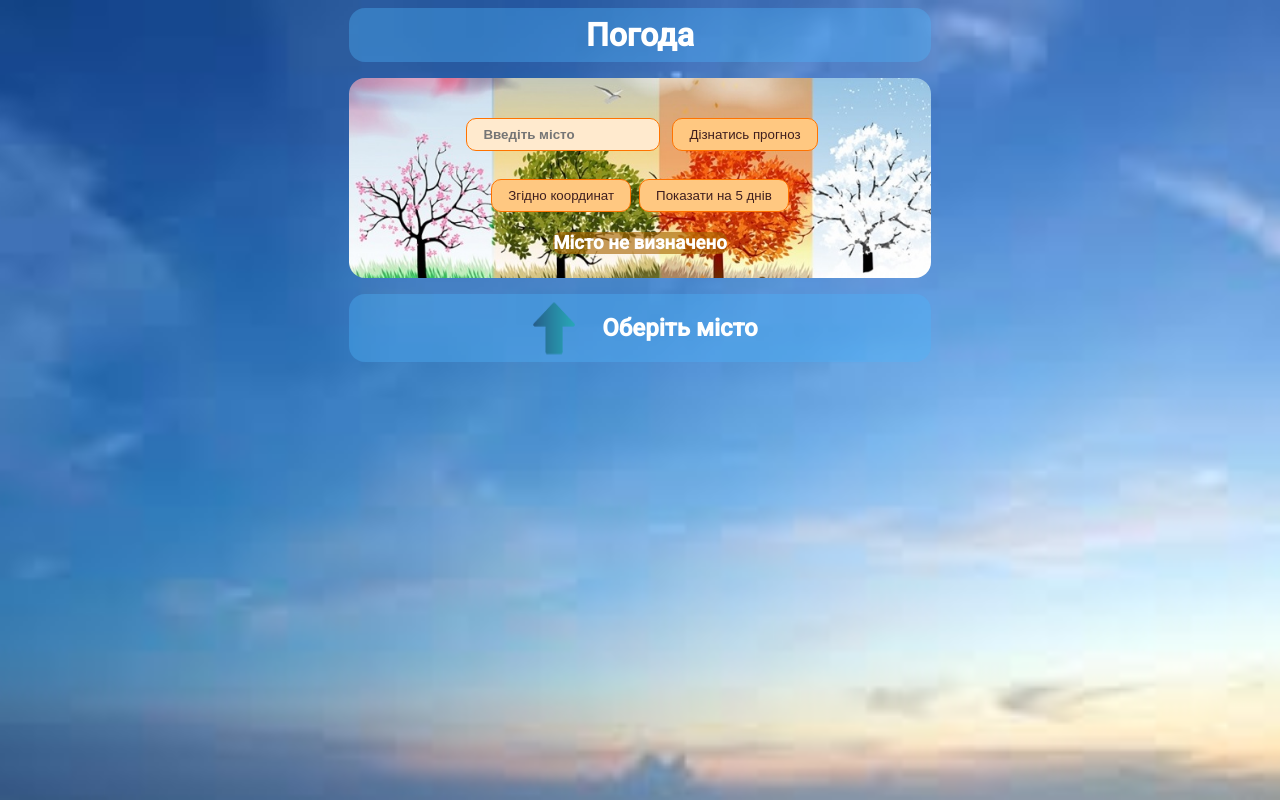
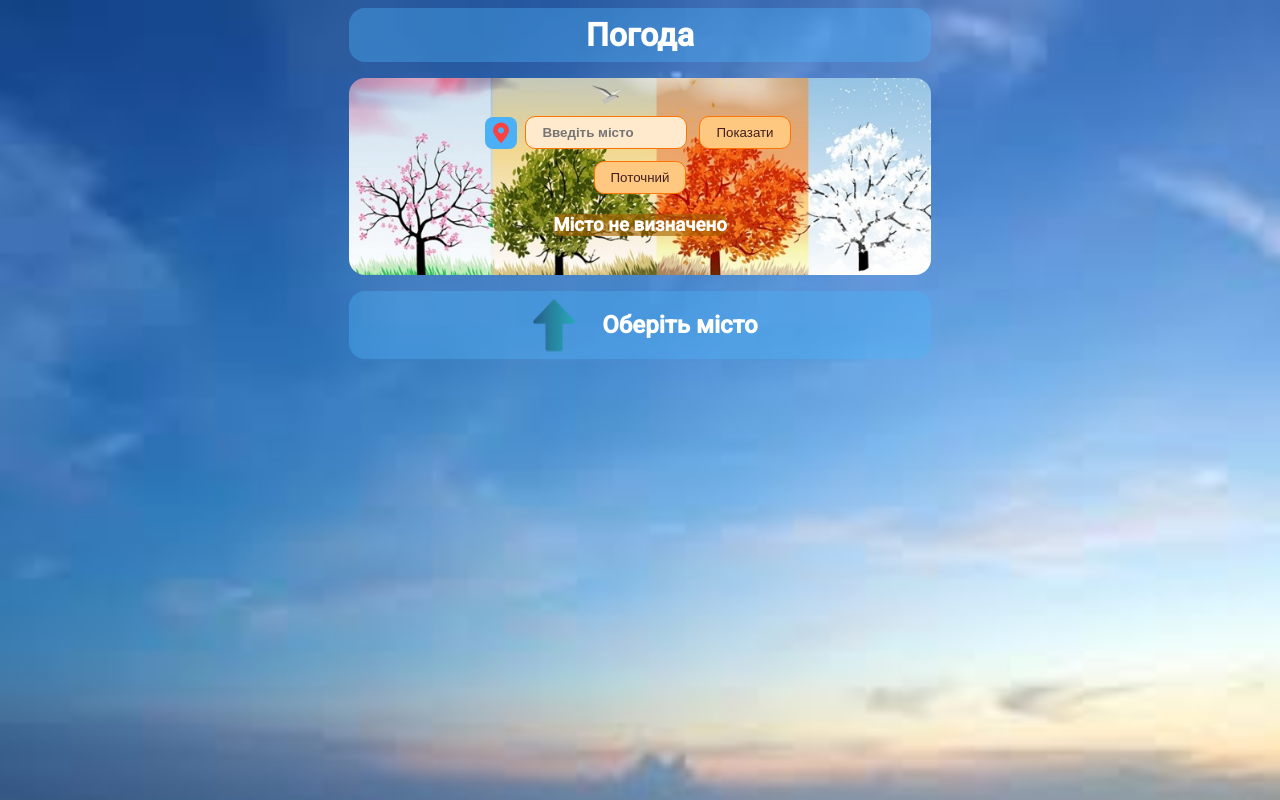
Before and after one commit to Oleg-Koshelevskiy/Weather-app, a React (Create React App) app: page / in a window 1280 px wide. Built offline with nearby package versions, Linux system fonts and the light colour scheme.

Commit message:
fixed input parts

```diff
--- a/src/components/CurrentWeatherDashboard.js
+++ b/src/components/CurrentWeatherDashboard.js
@@ -2,6 +2,7 @@ import CityNotChosen from "./CityNotChosen";
 import styles from "./CurrentWeatherDashboard.module.css";
 
 const CurrentWeatherDashboard = (props) => {
+  console.log(props.current);
   if (!props.showWeather) {
     return <CityNotChosen />;
   }
@@ -39,7 +40,7 @@ const CurrentWeatherDashboard = (props) => {
     sunsetMins = "0" + sunsetMins;
   }
   const sky = props.current.sky;
-  const icon = `/icons/${props.item.weather[0].icon}.png`;
+  const icon = `/icons/${props.current.icon}.png`;
   const windSpeed = Math.round(props.current.windSpeed);
   let windDeg = props.current.windDeg;
   if (windDeg >= 22.5 && windDeg < 67.5) windDeg = "ПН-СХ";
--- a/src/components/CurrentWeatherDashboard.module.css
+++ b/src/components/CurrentWeatherDashboard.module.css
@@ -19,12 +19,16 @@
   border-radius: 0.5rem;
 }
 
+.img {
+  height: 4.5rem;
+}
+
 @media (max-width: 430px) {
   .container {
     font-size: 0.8rem;
     padding: 0.5rem;
   }
   .img {
-    height: 80px;
+    height: 3.5rem;
   }
 }
--- a/src/components/InputCity.js
+++ b/src/components/InputCity.js
@@ -1,6 +1,6 @@
 import { useRef } from "react";
 import Button from "../UI/Button";
-import classes from "./InputCity.module.css";
+import styles from "./InputCity.module.css";
 
 const InputCity = (props) => {
   const inputCity = useRef();
@@ -8,9 +8,9 @@ const InputCity = (props) => {
   let forecastType;
 
   if (props.currentType) {
-    forecastType = "Показати на 5 днів";
+    forecastType = "Поточний";
   } else {
-    forecastType = "Показати поточний";
+    forecastType = "На 5 днів";
   }
 
   const getCityCoords = (event) => {
@@ -53,18 +53,26 @@ const InputCity = (props) => {
   };
 
   return (
-    <div className={classes.component}>
-      <form onSubmit={getCityCoords} className={classes.form}>
-        <input className={classes.input} type="text" placeholder="Введіть місто" ref={inputCity} />
-        <Button type="submit">Дізнатись прогноз</Button>
+    <div className={styles.component}>
+      <form onSubmit={getCityCoords} className={styles.form}>
+        <button
+          className={styles.gps}
+          type="button"
+          onClick={getCurrentCoords}
+        />
+        <input
+          className={styles.input}
+          type="text"
+          placeholder="Введіть місто"
+          ref={inputCity}
+        />
+        <Button type="submit">Показати</Button>
       </form>
-      <Button type="submit" onClick={getCurrentCoords}>
-        Згідно координат
-      </Button>
       <Button type="submit" onClick={props.changeForecastType}>
         {forecastType}
-      </Button><br/>
-      <h3 className={classes.city} >{props.city}</h3>
+      </Button>
+      <br />
+      <h3 className={styles.city}>{props.city}</h3>
     </div>
   );
 };
--- a/src/components/InputCity.module.css
+++ b/src/components/InputCity.module.css
@@ -2,13 +2,16 @@
   background-image: url("../images/input-background.jpg");
   background-repeat: no-repeat;
   background-size: cover;
-  padding: 1rem;
+  padding: 1.9rem 1rem;
   border-radius: 1rem;
   max-width: 550px;
   margin: 1rem auto;
 }
 .form {
-  margin: 1rem;
+  display: flex;
+  justify-content: center;
+  align-items: center;
+  flex-wrap: wrap;
 }
 
 .input {
@@ -16,7 +19,7 @@
   font-weight: bold;
   background-color: rgb(255, 234, 206);
   padding: 0.5rem 1rem;
-  width: 10rem;
+  width: 8rem;
   margin: 0.5rem;
   border-radius: 10px;
   border: 1px rgb(255, 115, 0) solid;
@@ -25,6 +28,23 @@
 .input:focus {
   background-color: rgb(253, 253, 219);
   outline: none;
+}
+
+.gps {
+  height: 2rem;
+  width: 2rem;
+  background: center / contain no-repeat url("../images/gps.png"),
+    rgba(76, 179, 248);
+  border: none;
+  border-radius: 0.5rem;
+}
+
+.gps:focus,
+.gps:hover {
+  transform: scale(1.2);
+  background: center / contain no-repeat url("../images/gps.png"),
+    rgb(134, 205, 252);
+  cursor: pointer;
 }
 
 .city {
@@ -45,7 +65,7 @@
     margin: 0.25rem;
   }
   .input {
-    width: 7rem;
+    width: 6rem;
     margin: 0.25rem;
   }
   .city {
--- a/src/components/LeafletMap.css
+++ b/src/components/LeafletMap.css
@@ -1,13 +1,13 @@
 .leaflet-container {
-  height: 25vh;
+  height: 20vh;
   margin: 0 auto 1rem auto;
   border-radius: 1rem;
   max-width: 582px;
-
 }
 
 @media (max-width: 430px) {
   .leaflet-container {
+    height: 25vh;
     width: (100vw - 1rem);
     border-radius: 1rem;
   }
--- a/src/components/LongWeatherDashboard.module.css
+++ b/src/components/LongWeatherDashboard.module.css
@@ -3,10 +3,10 @@
   background-image: url("../images/autumn.jpg");
   background-repeat: no-repeat;
   background-size: cover;
-  padding: 1rem;
+  padding: 0.5rem;
   border-radius: 1rem;
   overflow-x: scroll;
   overflow-y: hidden;
-  max-width: 550px;
+  max-width: 566px;
   margin: 0 auto;
 }
```
Also changed, not shown: src/images/gps.png (added).
